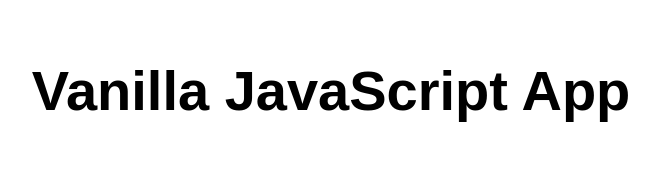
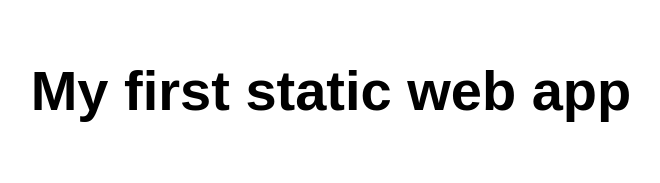
Before and after one commit to sathiamurthi/staticwebapp, a website: page src/index.html in a window 1280 px wide. Shown: the whole page, without its empty margins (309-969 px from the left). Drawn offline with Linux system fonts and the light colour scheme.

Commit message:
Update index.html

```diff
--- a/src/index.html
+++ b/src/index.html
@@ -10,7 +10,7 @@
 
 <body>
   <main>
-    <h1>Vanilla JavaScript App</h1>
+    <h1>My first static web app</h1>
   </main>
 </body>
 
```
